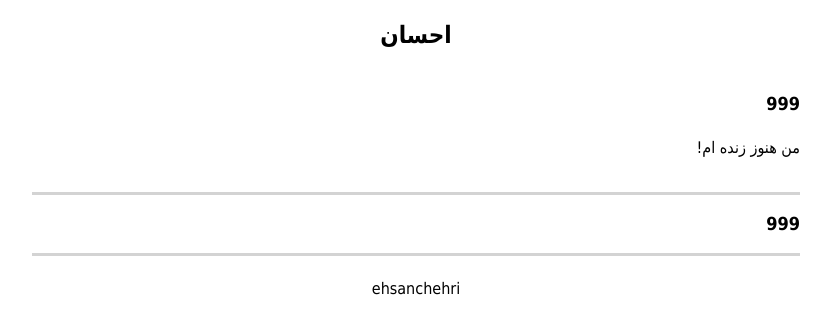
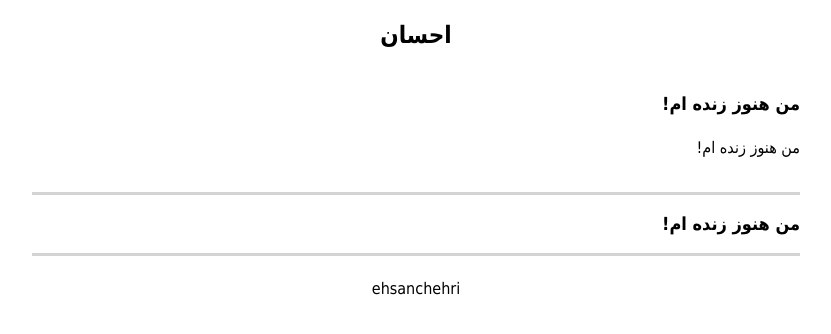
Before and after one commit to darkblog/darkblog.github.io, a Jekyll site: the page built from _posts/2023-1-9-999.md, in a window 1280 px wide. Shown: the top 334 px of the page, without its empty margins (319-1150 px from the left). Built offline with Jekyll 4.4.1, drawn with Linux system fonts in a browser that asks for light colours.

Commit message:
Update 2023-1-9-999.md

```diff
--- a/_posts/2023-1-9-999.md
+++ b/_posts/2023-1-9-999.md
@@ -1,5 +1,6 @@
 ---
 layout: post
+title: من هنوز زنده ام!
 ---
 
 من هنوز زنده ام!
```
